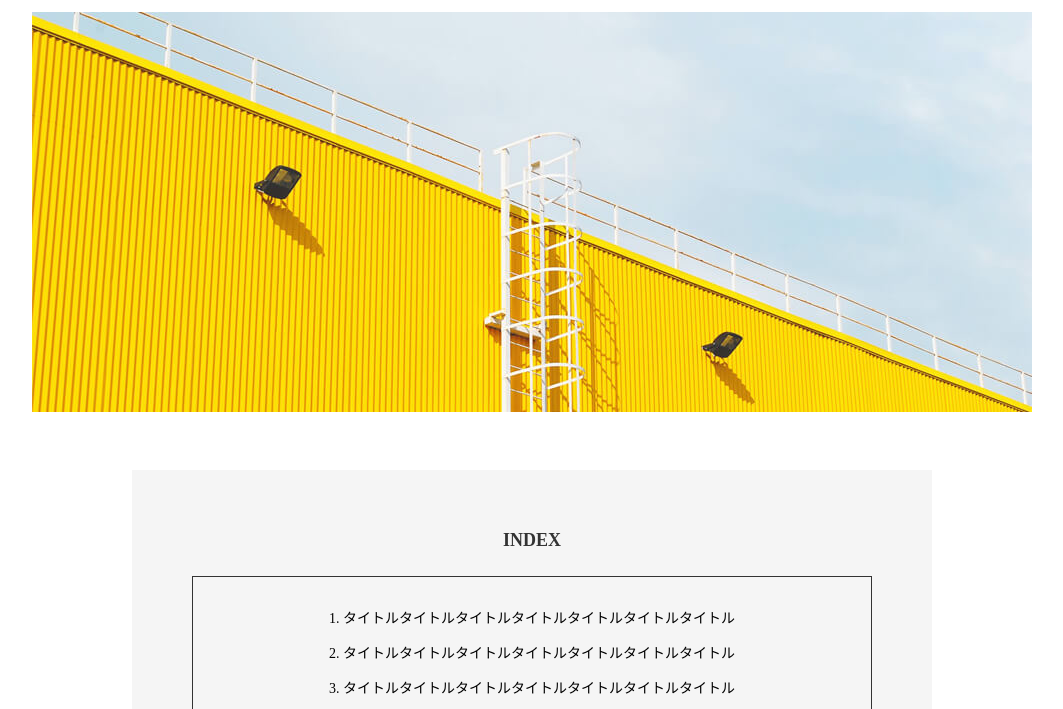
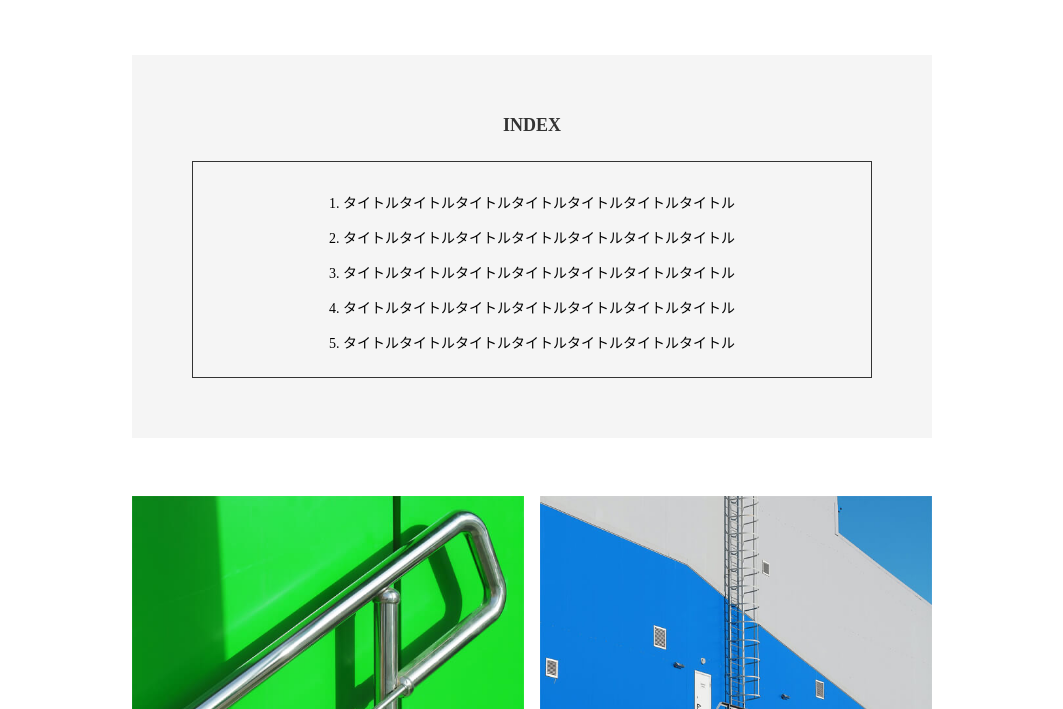
Before and after one commit to yasuta773/photo2-mac, a plain HTML site: page index.html in a window 1280 px wide. Shown: the part 81-790 px from the top of the page, without its empty margins (108-1171 px from the left). Drawn offline with Linux system fonts and the light colour scheme.

Commit message:
delete-mv

```diff
--- a/index.html
+++ b/index.html
@@ -15,7 +15,7 @@
         </div>
     </header>
     <div class="mainvisual-wrapper">
-        <div class="container"></div>
+        <!-- <div class="container"></div> -->
     </div>
     <div class="index-wrapper">
         <div class="container">
```
